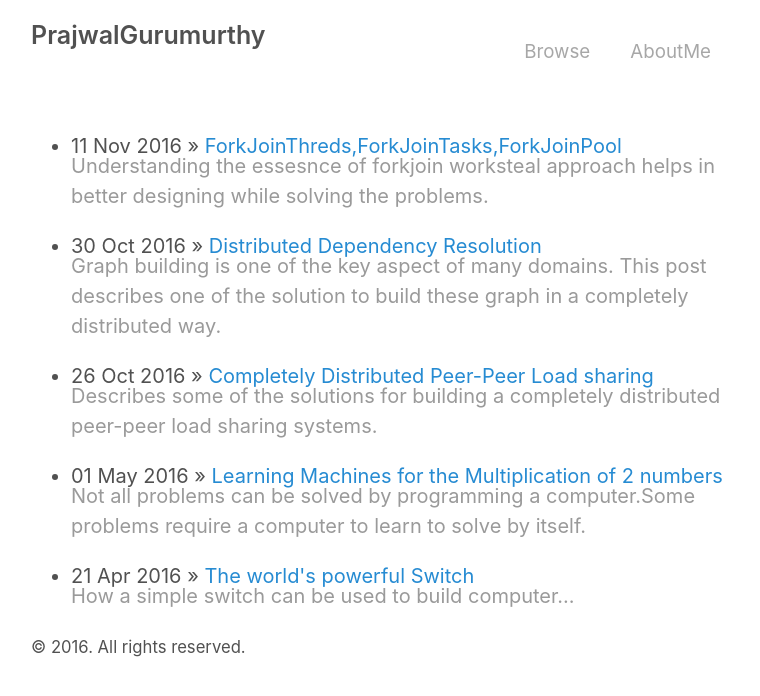
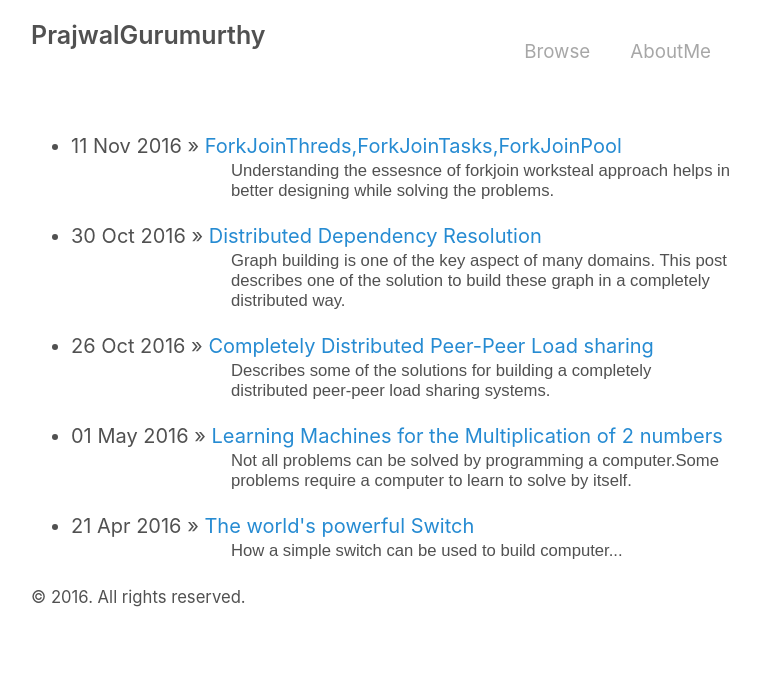
Before and after one commit to PrajwalGurumurthy/prajwalgurumurthy.github.io, a Jekyll site: the page built from notes/index.html, in a window 1280 px wide. Shown: the top 696 px of the page, without its empty margins (259-1019 px from the left). Built offline with Jekyll 4.4.1, drawn with Linux system fonts in a browser that asks for light colours.

Commit message:
formatting

```diff
--- a/_sass/_posts.scss
+++ b/_sass/_posts.scss
@@ -32,10 +32,10 @@
 }
 
 .description {
+  font: caption;
+  font-size: smaller;
   display: block;
-  margin-top: -.5rem;
-  margin-bottom: 1rem;
-  color: #9a9a9a;
+  margin-left: 8rem;
 }
 
 // Related posts
```
